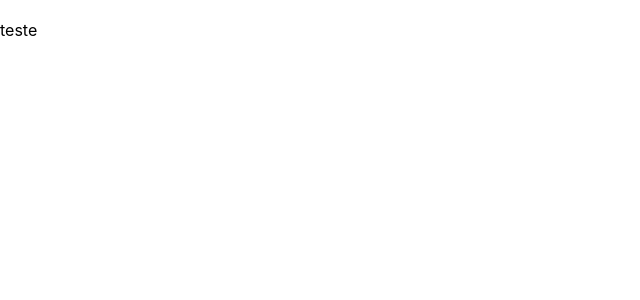
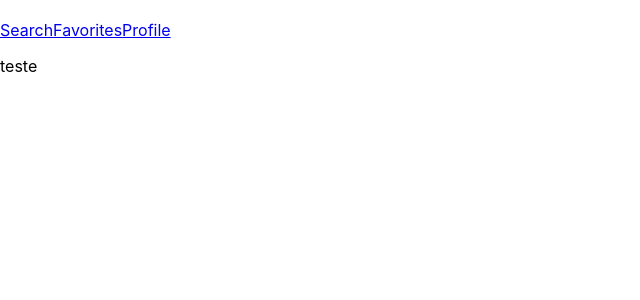
Before and after one commit to VictorVarges/Ryan-s-musics, a React (Create React App) app: page /album/1 in a window 1280 px wide. Shown: the top 300 px of the page, without its empty margins (0-640 px from the left). Built offline with nearby package versions, Linux system fonts and the light colour scheme.

Commit message:
criando os links para o meu Header

```diff
--- a/src/pages/componentes/Header.jsx
+++ b/src/pages/componentes/Header.jsx
@@ -1,4 +1,5 @@
 import React from 'react';
+import { Link } from 'react-router-dom';
 import { getUser } from '../../services/userAPI';
 import Loading from './Loading';
 
@@ -29,7 +30,25 @@
     return (
       <header data-testid="header-component">
         {loading ? <Loading /> : null}
-        <h2 data-testid="header-user-name">{ user }</h2>
+        <h2 data-testid="header-user-name">{user}</h2>
+        <Link
+          to="/search"
+          data-testid="link-to-search"
+        >
+          Search
+        </Link>
+        <Link
+          to="/favorites"
+          data-testid="link-to-favorites"
+        >
+          Favorites
+        </Link>
+        <Link
+          to="/profile"
+          data-testid="link-to-profile"
+        >
+          Profile
+        </Link>
       </header>
     );
   }
```
